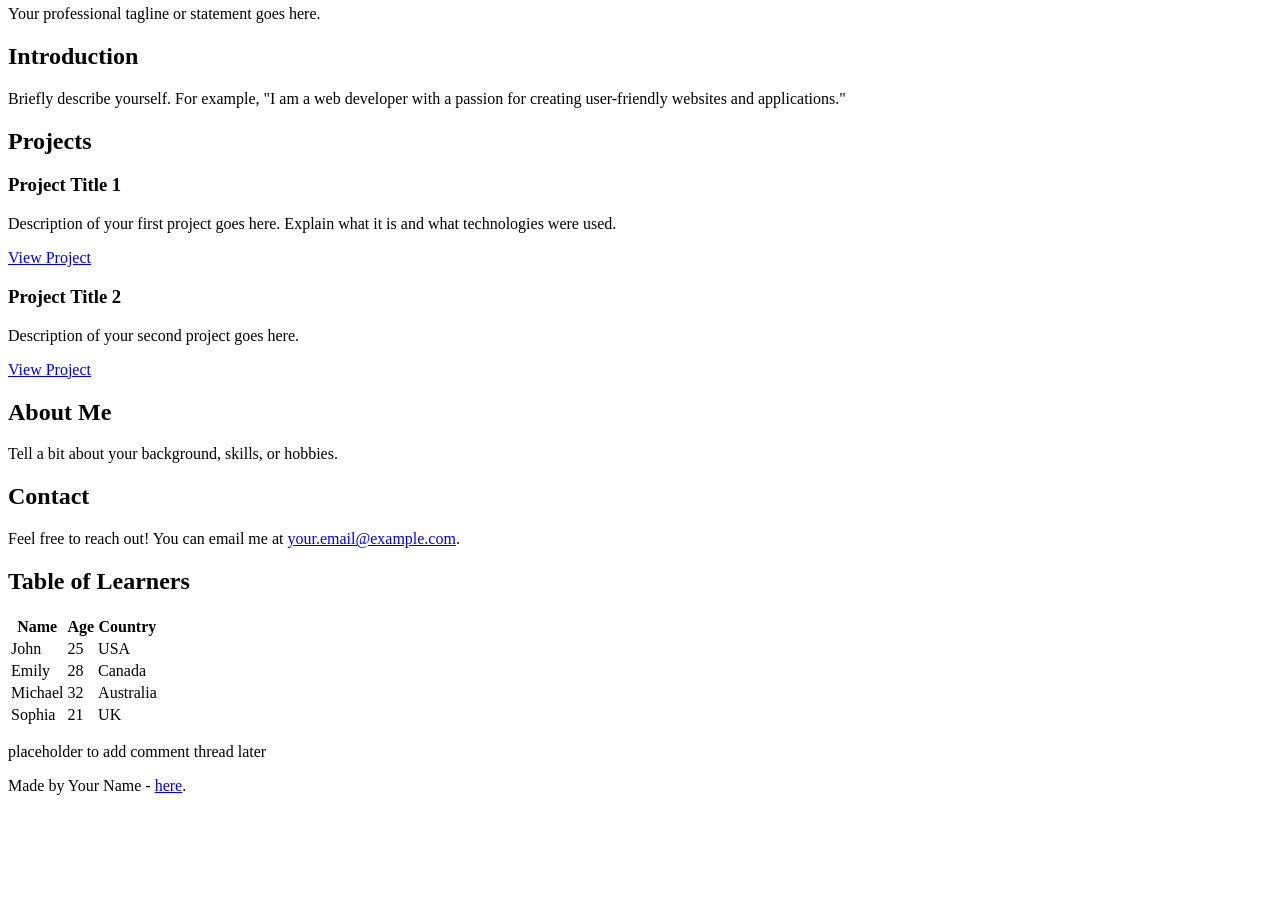
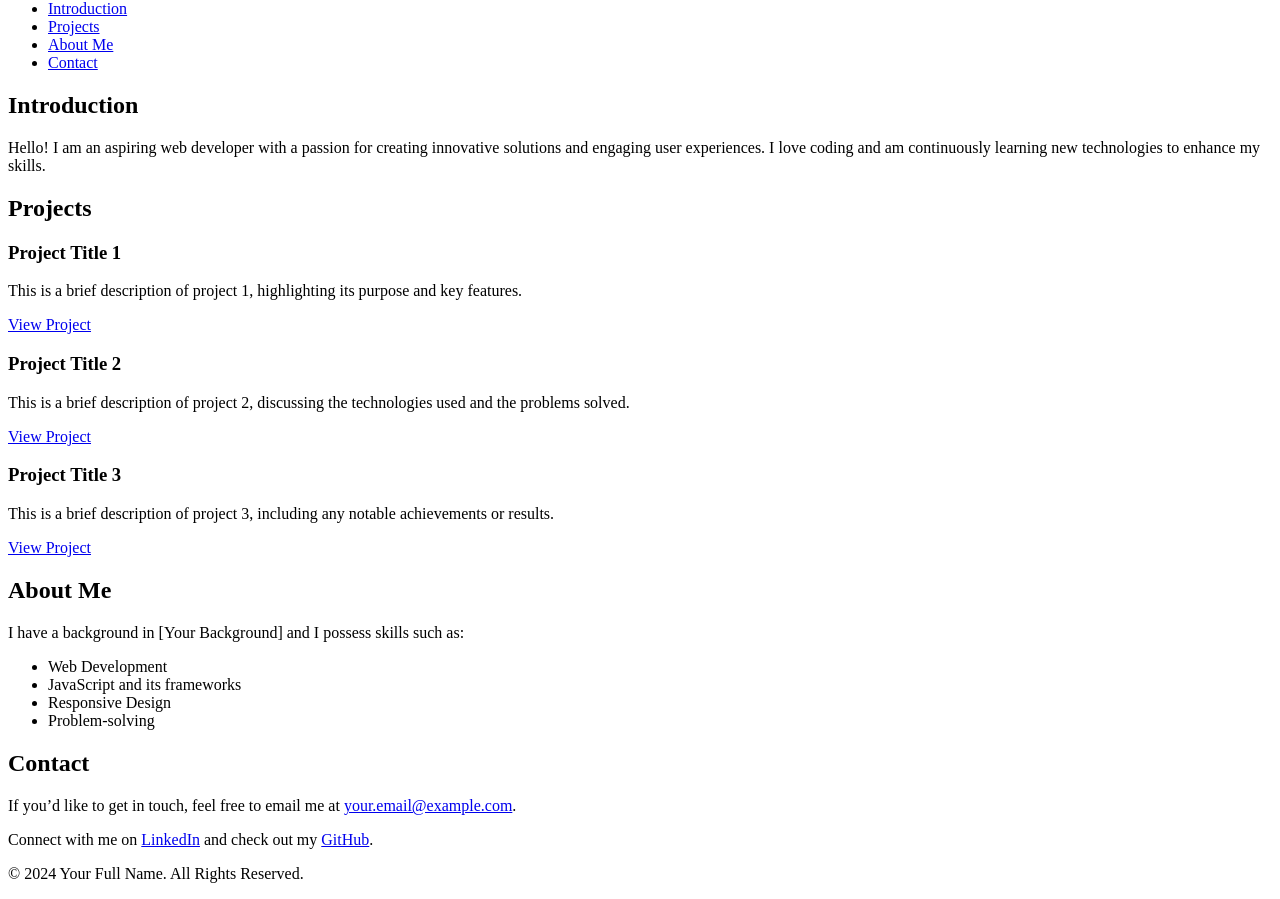
Before and after one commit to Ahmed-Samy-2003/My_First_Portfolio, a plain HTML site: page html_basic/tweets.html in a window 1280 px wide. Shown: the part 114-1013 px from the top of the page. Before the commit the page ends 925 px from the top, so only its background shows below. Drawn offline with Linux system fonts and the light colour scheme.

Commit message:
Update tweets.html

```diff
--- a/html_basic/tweets.html
+++ b/html_basic/tweets.html
@@ -3,26 +3,27 @@
 <head>
     <meta charset="utf-8">
     <title>Your Full Name - Personal Portfolio</title>
-    <link rel="stylesheet" href="styles.css"> <!-- Link to your CSS file (if you have one) -->
+    <link rel="stylesheet" href="styles.css"> <!-- Optional CSS file for styling -->
 </head>
 <body>
 
 <header>
-    <ul>
-        <li><a href="index.html">Home</a></li>
-        <li><a href="tweets.html">Tweets</a></li>
-        <!-- Add more links as needed -->
-    </ul>
+    <h1>Your Full Name</h1>
+    <p>Your brief tagline or professional statement goes here.</p>
 </header>
 
-<main>
-    <article>
-        <h1>Your Full Name</h1>
-        <p>Your professional tagline or statement goes here.</p>
+<nav>
+    <ul>
+        <li><a href="#introduction">Introduction</a></li>
+        <li><a href="#projects">Projects</a></li>
+        <li><a href="#about">About Me</a></li>
+        <li><a href="#contact">Contact</a></li>
+    </ul>
+</nav>
 
 <section id="introduction">
     <h2>Introduction</h2>
-            <p>Briefly describe yourself. For example, "I am a web developer with a passion for creating user-friendly websites and applications."</p>
+    <p>Hello! I am an aspiring web developer with a passion for creating innovative solutions and engaging user experiences. I love coding and am continuously learning new technologies to enhance my skills.</p>
 </section>
 
 <section id="projects">
@@ -30,72 +31,43 @@
 
     <article class="project">
         <h3>Project Title 1</h3>
-                <p>Description of your first project goes here. Explain what it is and what technologies were used.</p>
+        <p>This is a brief description of project 1, highlighting its purpose and key features.</p>
         <a href="https://link-to-your-project1.com" target="_blank">View Project</a>
     </article>
 
     <article class="project">
         <h3>Project Title 2</h3>
-                <p>Description of your second project goes here.</p>
+        <p>This is a brief description of project 2, discussing the technologies used and the problems solved.</p>
         <a href="https://link-to-your-project2.com" target="_blank">View Project</a>
     </article>
+
+    <article class="project">
+        <h3>Project Title 3</h3>
+        <p>This is a brief description of project 3, including any notable achievements or results.</p>
+        <a href="https://link-to-your-project3.com" target="_blank">View Project</a>
+    </article>
+
 </section>
 
 <section id="about">
     <h2>About Me</h2>
-            <p>Tell a bit about your background, skills, or hobbies.</p>
+    <p>I have a background in [Your Background] and I possess skills such as:</p>
+    <ul>
+        <li>Web Development</li>
+        <li>JavaScript and its frameworks</li>
+        <li>Responsive Design</li>
+        <li>Problem-solving</li>
+    </ul>
 </section>
 
 <section id="contact">
     <h2>Contact</h2>
-            <p>Feel free to reach out! You can email me at <a href="mailto:your.email@example.com">your.email@example.com</a>.</p>
+    <p>If you’d like to get in touch, feel free to email me at <a href="mailto:your.email@example.com">your.email@example.com</a>.</p>
+    <p>Connect with me on <a href="https://linkedin.com/in/yourprofile" target="_blank">LinkedIn</a> and check out my <a href="https://github.com/yourprofile" target="_blank">GitHub</a>.</p>
 </section>
 
-        <!-- Container for the table of learners -->
-        <div id="learners-table">
-            <h2>Table of Learners</h2>
-            <table>
-                <thead>
-                    <tr>
-                        <th>Name</th>
-                        <th>Age</th>
-                        <th>Country</th>
-                    </tr>
-                </thead>
-                <tbody>
-                    <tr>
-                        <td>John</td>
-                        <td>25</td>
-                        <td>USA</td>
-                    </tr>
-                    <tr>
-                        <td>Emily</td>
-                        <td>28</td>
-                        <td>Canada</td>
-                    </tr>
-                    <tr>
-                        <td>Michael</td>
-                        <td>32</td>
-                        <td>Australia</td>
-                    </tr>
-                    <tr>
-                        <td>Sophia</td>
-                        <td>21</td>
-                        <td>UK</td>
-                    </tr>
-                </tbody>
-            </table>
-        </div>
-
-    </article>
-
-    <aside>
-        <p>placeholder to add comment thread later</p>
-    </aside>
-</main>
-
 <footer>
-    <p>Made by Your Name - <a href="https://your-link.com" target="_blank">here</a>.</p>
+    <p>&copy; 2024 Your Full Name. All Rights Reserved.</p>
 </footer>
 
 </body>
```
Lines whose indentation alone changed are shown as unchanged.
